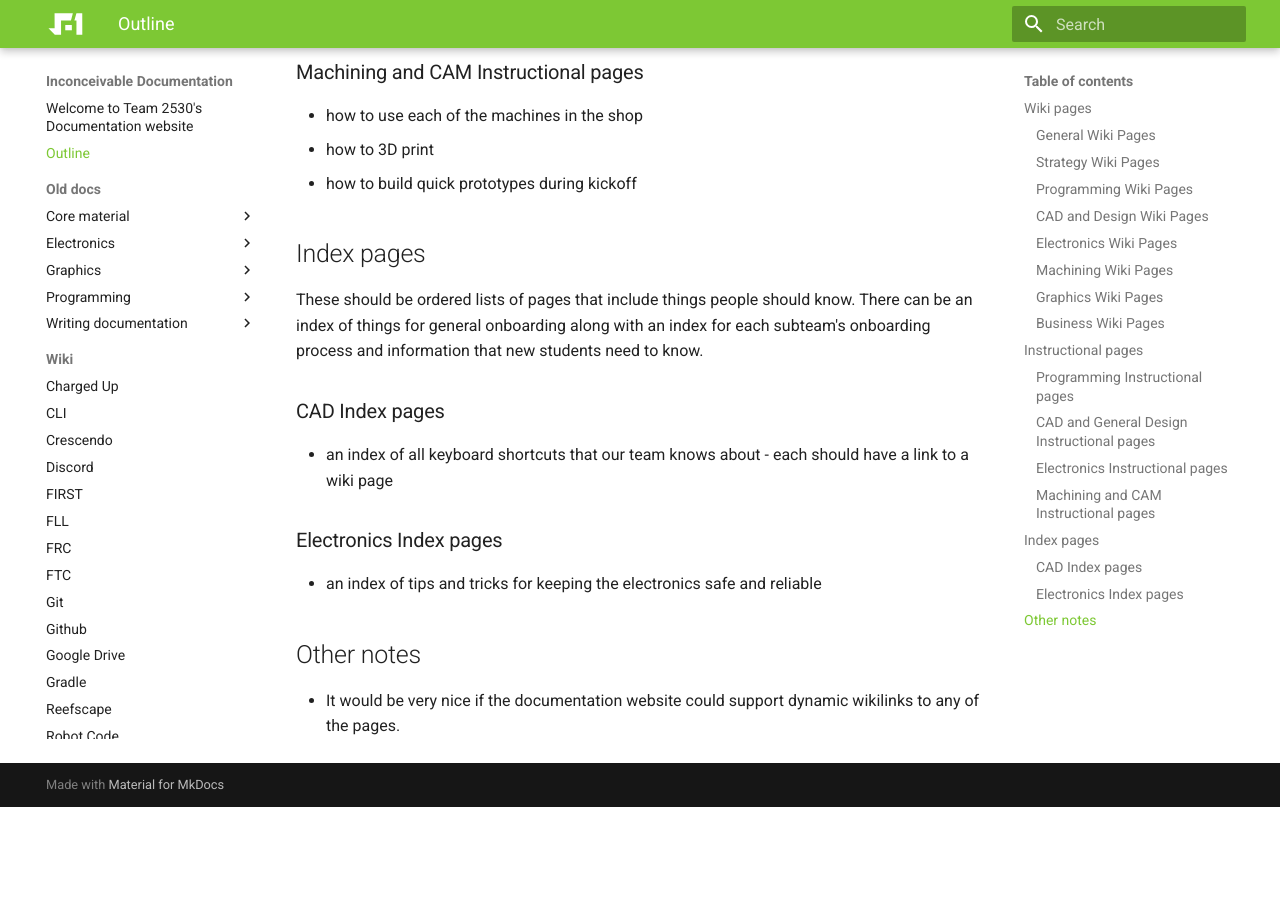
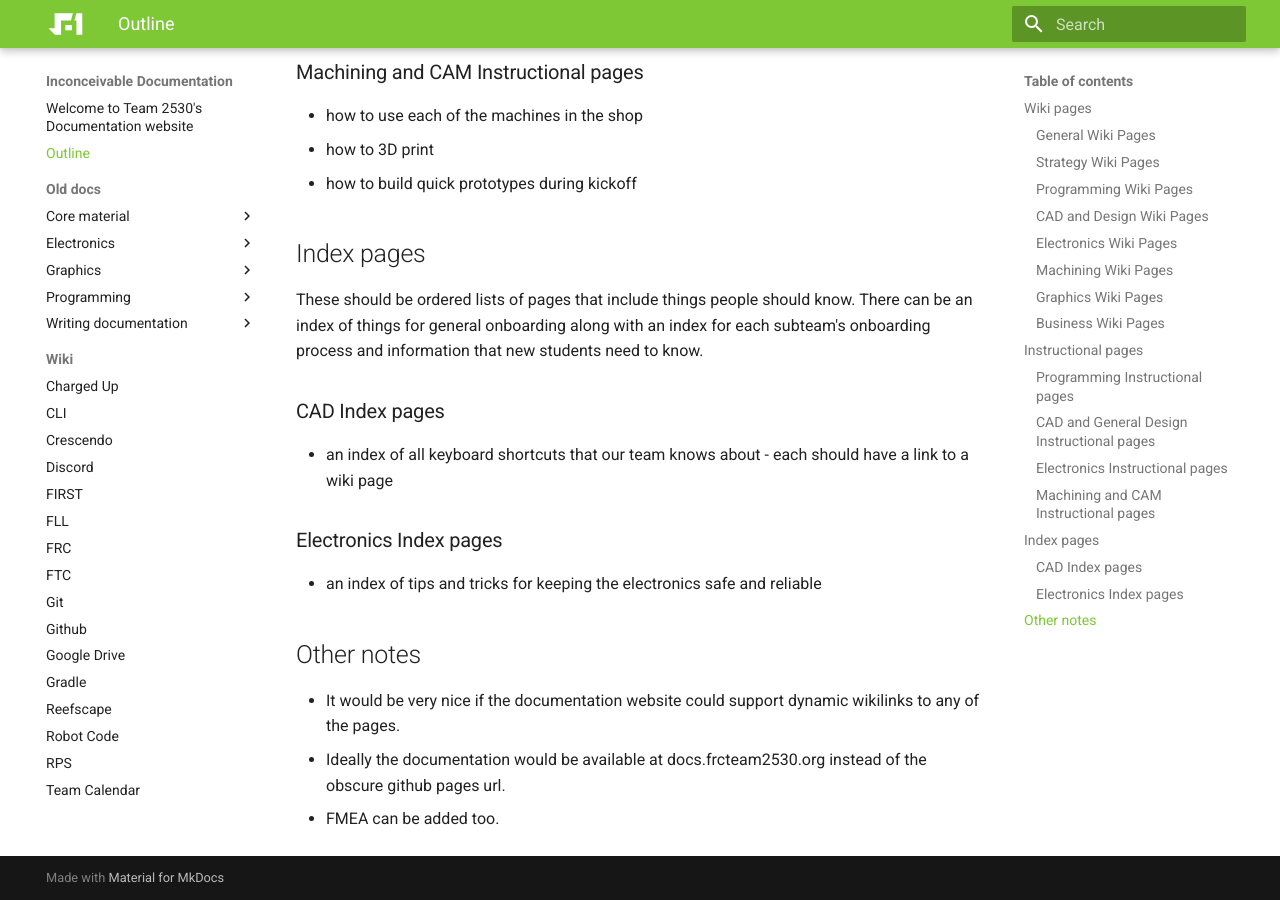
Before and after one commit to Team2530/Documentation, an MkDocs documentation site: the page built from docs/outline.md, in a window 1280 px wide and 900 px high, scrolled down 3309 px. Built offline with MkDocs 1.6.1 and Material for MkDocs 9.7.7, drawn with Linux system fonts in a browser that asks for light colours; before the commit the page ends 4116 px from its top, so only the background shows below that.

Commit message:
Add additional ideas to outline

```diff
--- a/docs/outline.md
+++ b/docs/outline.md
@@ -125,3 +125,5 @@
 ## Other notes
 
 - It would be very nice if the documentation website could support dynamic wikilinks to any of the pages.
+- Ideally the documentation would be available at docs.frcteam2530.org instead of the obscure github pages url.
+- FMEA can be added too.
```
